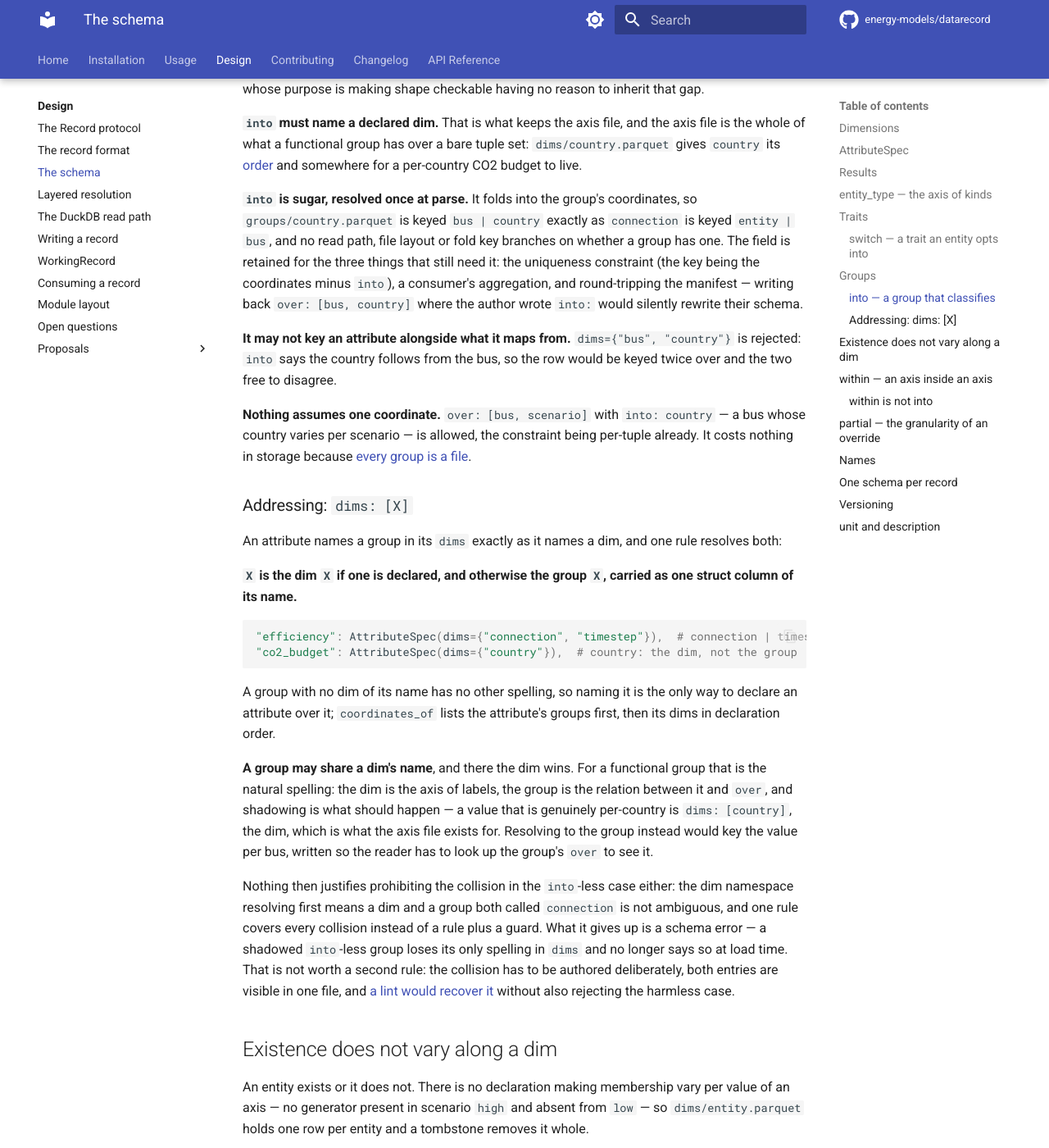
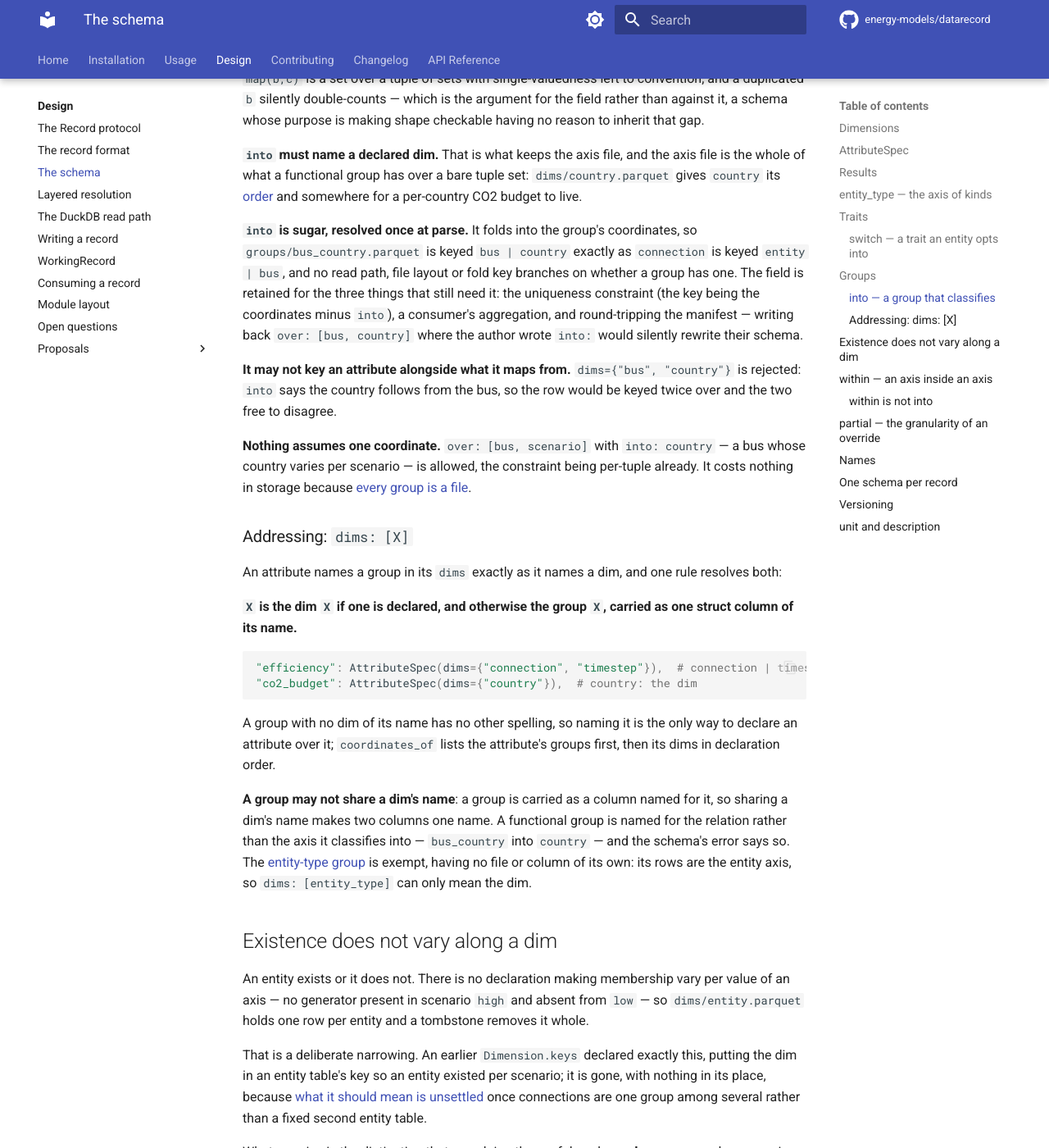
Before and after one commit to energy-models/datarecord, an MkDocs documentation site: the page built from docs/design/schema.md, in a window 1280 px wide and 1400 px high, scrolled down 8793 px. Shown: the whole window at 82% size. Built offline with MkDocs 1.6.1 and Material for MkDocs 9.7.7, drawn with Linux system fonts in a browser that asks for light colours; comment, search, counter and statistics services are not loaded; some of the changed text lies outside the part shown.

Commit message:
refactor!: a group may not share a dim's name
A group is carried as a column named for it, so a group sharing a dim's
name would make two columns one name. Schema rejects it, naming the fix;
the entity-type group, which has no file or column of its own, is exempt.
Addressing resolves a group in one place, `Schema.groups_of`, and the
shadowing checks elsewhere go.

Co-Authored-By: Claude Opus 5.5 (1M context) <noreply@anthropic.com>

````diff
--- a/docs/design/schema.md
+++ b/docs/design/schema.md
@@ -244,7 +244,9 @@ A group declares **which tuples over several dims exist**: a sparse subset of a
 groups = {
     "connection": Group(over={"entity": "entity", "bus": "bus"}),
     "corridor": Group(over={"from": "bus", "to": "bus"}),
-    "country": Group(over=["bus"], into="country"),  # functional: one country per bus
+    "bus_country": Group(
+        over=["bus"], into="country"
+    ),  # functional: one country per bus
 }
 ```
 
@@ -266,7 +268,7 @@ The column's name says which group constrains the row, so two groups may share a
 **A group file stays flat**: `groups/connection.parquet` is `entity | bus | role`, keyed by its coordinates.
 The struct is how a group is _referenced_ from a row, not how it is stored, and it is built where a row is joined against the group, `{'entity': entity, 'bus': bus} AS connection`.
 
-**A group in `dims` resolves to itself** where no dim shadows it, so `dims={"connection", "timestep"}` gives the columns `connection | timestep`, groups first — [addressing](#addressing-dims-x) states the full rule.
+**A group in `dims` resolves to itself**, so `dims={"connection", "timestep"}` gives the columns `connection | timestep`, groups first — [addressing](#addressing-dims-x) states the full rule.
 The fold's key therefore does not vary per attribute: [`partial_dims`](#partial-the-granularity-of-an-override) is one fixed tuple, `entity`, the keyed group columns and the `partial` value dims.
 
 **An attribute may not name a group beside a dim its key coordinate is named for.** `dims={"connection", "bus"}` is rejected: the row would hold the bus twice, free to disagree — the same "keyed twice over" rule [`into`](#into-a-group-that-classifies) states.
@@ -283,13 +285,13 @@ Only a group some varying input attribute names beside another coordinate is key
 
 ### `into` — a group that classifies
 
-`into` names the dim a group is **functional into**: each tuple of `over` carries exactly one of its labels. `country` over `[bus]` into `country` says every bus is in one country.
+`into` names the dim a group is **functional into**: each tuple of `over` carries exactly one of its labels. `bus_country` over `[bus]` into `country` says every bus is in one country.
 
 It is a declaration a bare group cannot make. A group can only _happen_ to be single-valued, which leaves a duplicate row a data error the schema has no name for; `into` names it, so the constraint is declared and checkable on write. No existing system declares it — GAMS's `map(b,c)` is a set over a tuple of sets with single-valuedness left to convention, and a duplicated `b` silently double-counts — which is the argument for the field rather than against it, a schema whose purpose is making shape checkable having no reason to inherit that gap.
 
 **`into` must name a declared dim.** That is what keeps the axis file, and the axis file is the whole of what a functional group has over a bare tuple set: `dims/country.parquet` gives `country` its [order](record.md#axis-order) and somewhere for a per-country CO2 budget to live.
 
-**`into` is sugar, resolved once at parse.** It folds into the group's coordinates, so `groups/country.parquet` is keyed `bus | country` exactly as `connection` is keyed `entity | bus`, and no read path, file layout or fold key branches on whether a group has one. The field is retained for the three things that still need it: the uniqueness constraint (the key being the coordinates minus `into`), a consumer's aggregation, and round-tripping the manifest — writing back `over: [bus, country]` where the author wrote `into:` would silently rewrite their schema.
+**`into` is sugar, resolved once at parse.** It folds into the group's coordinates, so `groups/bus_country.parquet` is keyed `bus | country` exactly as `connection` is keyed `entity | bus`, and no read path, file layout or fold key branches on whether a group has one. The field is retained for the three things that still need it: the uniqueness constraint (the key being the coordinates minus `into`), a consumer's aggregation, and round-tripping the manifest — writing back `over: [bus, country]` where the author wrote `into:` would silently rewrite their schema.
 
 **It may not key an attribute alongside what it maps from.** `dims={"bus", "country"}` is rejected: `into` says the country follows from the bus, so the row would be keyed twice over and the two free to disagree.
 
@@ -303,14 +305,14 @@ An attribute names a group in its `dims` exactly as it names a dim, and one rule
 
 ```python
 "efficiency": AttributeSpec(dims={"connection", "timestep"}),  # connection | timestep
-"co2_budget": AttributeSpec(dims={"country"}),  # country: the dim, not the group
+"co2_budget": AttributeSpec(dims={"country"}),  # country: the dim
 ```
 
 A group with no dim of its name has no other spelling, so naming it is the only way to declare an attribute over it; `coordinates_of` lists the attribute's groups first, then its dims in declaration order.
 
-**A group may share a dim's name**, and there the dim wins. For a functional group that is the natural spelling: the dim is the axis of labels, the group is the relation between it and `over`, and shadowing is what should happen — a value that is genuinely per-country is `dims: [country]`, the dim, which is what the axis file exists for. Resolving to the group instead would key the value per bus, written so the reader has to look up the group's `over` to see it.
-
-Nothing then justifies prohibiting the collision in the `into`-less case either: the dim namespace resolving first means a dim and a group both called `connection` is not ambiguous, and one rule covers every collision instead of a rule plus a guard. What it gives up is a schema error — a shadowed `into`-less group loses its only spelling in `dims` and no longer says so at load time. That is not worth a second rule: the collision has to be authored deliberately, both entries are visible in one file, and [a lint would recover it](open-questions.md) without also rejecting the harmless case.
+**A group may not share a dim's name**: a group is carried as a column named for it, so sharing a dim's name makes two columns one name.
+A functional group is named for the relation rather than the axis it classifies into — `bus_country` into `country` — and the schema's error says so.
+The [entity-type group](#entity_type-the-axis-of-kinds) is exempt, having no file or column of its own: its rows are the entity axis, so `dims: [entity_type]` can only mean the dim.
 
 ## Existence does not vary along a dim
 
````
Also changed, not shown: CHANGELOG.md (+3 -0 lines), docs/design/format.md (+2 -2 lines), docs/design/proposals/a-group-is-a-struct-column.md (+3 -3 lines), docs/design/read-path.md (+1 -1 lines), 4 other files.
